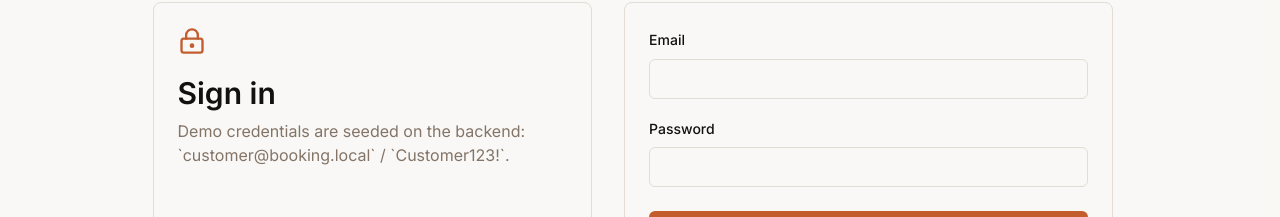
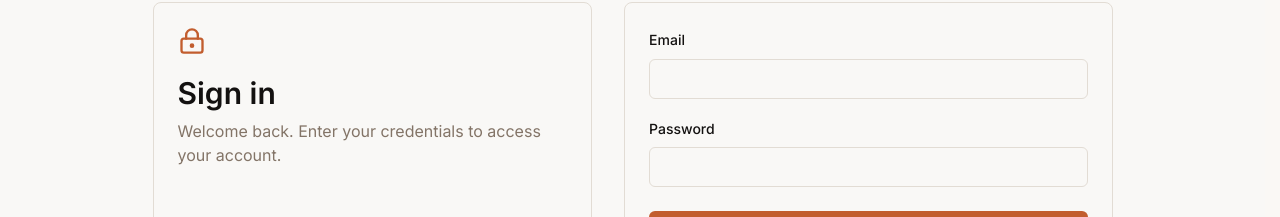
Before and after one commit to AsenjoJL/booking, a React (Vite) app in the folder frontend/: page /login in a window 1280 px wide. Shown: the part 123-340 px from the top of the page. Built offline with nearby package versions, Linux system fonts and the light colour scheme; no server answers; a web font is replaced by a local one.

Commit message:
remove demo

```diff
--- a/frontend/src/pages/LoginPage.tsx
+++ b/frontend/src/pages/LoginPage.tsx
@@ -53,7 +53,7 @@ export default function LoginPage() {
         <LockKeyhole className="h-7 w-7 text-primary" />
         <h1 className="mt-5 text-3xl font-semibold">Sign in</h1>
         <p className="mt-2 text-muted-foreground">
-          Demo credentials are seeded on the backend: `customer@booking.local` / `Customer123!`.
+          Welcome back. Enter your credentials to access your account.
         </p>
       </div>
       <form onSubmit={handleSubmit(onSubmit)} className="rounded-lg border bg-card p-6">
```
